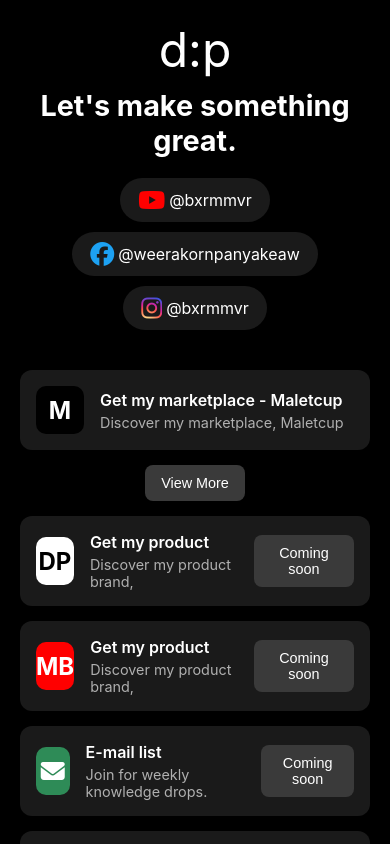
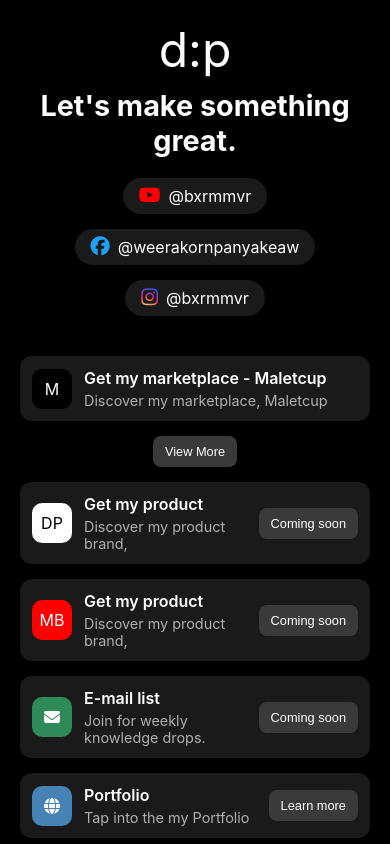
Before and after one commit to bxrmmvr/weerakornpanyakeaw, a plain HTML site: page index.html in a window 390 px wide. Shown: the top 844 px of the page. Drawn offline with Linux system fonts and the light colour scheme.

Commit message:
Update style.css

```diff
--- a/style.css
+++ b/style.css
@@ -22,79 +22,36 @@ body {
 }
 
 /* Header Section */
-.profile-header {
-    margin-bottom: 20px;
-}
+.profile-header { margin-bottom: 20px; }
+.profile-header .logo { font-size: 3rem; color: #fff; margin-bottom: 10px; display: block; }
+.profile-header h1 { font-size: 2.5rem; font-weight: 700; margin: 0; line-height: 1.2; }
 
-.profile-header .logo {
-    font-size: 3rem;
-    color: #fff;
-    margin-bottom: 10px;
-    display: block;
-}
-
-.profile-header h1 {
-    font-size: 2.5rem;
-    font-weight: 700;
-    margin: 0;
-    line-height: 1.2;
-}
-
-/* Social Links Section */
-.social-links {
-    display: flex;
-    justify-content: center;
-    gap: 15px;
-    margin-top: 20px;
-}
-
+/* Social Links */
+.social-links { display: flex; justify-content: center; gap: 15px; margin-top: 20px; flex-wrap: wrap; }
 .social-icon {
     background-color: #1a1a1a;
     color: #fff;
-    padding: 8px 8px;
+    padding: 8px 16px;
     border-radius: 30px;
     text-decoration: none;
     font-size: 1rem;
-    transition: background-color 0.3s ease;
+    transition: 0.3s;
     display: flex;
     align-items: center;
 }
+.social-icon:hover { background-color: #333; }
+.social-icon i { margin-right: 8px; font-size: 1.2rem; }
 
-.social-icon:hover {
-    background-color: #333;
-}
-
-.social-icon i {
-    margin-right: 4px;
-}
-
-/* Specific Icon Colors */
-.social-icon.social-icon-youtube i {
-    color: #ff0000;
-    font-size: 1.5rem;
-}
-
-.social-icon.social-icon-facebook i {
-    color: #1da1f2;
-    font-size: 1.5rem;
-}
-
+.social-icon.social-icon-youtube i { color: #ff0000; }
+.social-icon.social-icon-facebook i { color: #1da1f2; }
 .social-icon.social-icon-instagram i {
     background: radial-gradient(circle at 30% 107%, #fdf497 0%, #fdf497 5%, #fd5949 45%, #d6249f 60%, #285AEB 90%);
     -webkit-background-clip: text;
     -webkit-text-fill-color: transparent;
-    background-clip: text;
-    color: transparent;
-    font-size: 1.5rem;
 }
 
-/* Card Section */
-.card-list {
-    width: 100%;
-    display: flex;
-    flex-direction: column;
-    gap: 15px;
-}
+/* Card Section - แก้ไขเพื่อไม่ให้ปุ่มตกหล่น */
+.card-list { width: 100%; display: flex; flex-direction: column; gap: 15px; }
 
 .card {
     background-color: #1a1a1a;
@@ -102,23 +59,23 @@ body {
     padding: 16px;
     display: flex;
     align-items: center;
-    justify-content: space-between;
+    justify-content: space-between; /* แยกข้อความกับปุ่มออกจากกัน */
     text-decoration: none;
     color: #fff;
-    transition: background-color 0.3s ease;
+    transition: 0.3s;
+    gap: 15px; /* เพิ่มระยะห่างระหว่าง content กับปุ่ม */
 }
-
-.card:hover {
-    background-color: #2c2c2c;
-}
+.card:hover { background-color: #2c2c2c; }
 
 .card-content {
     display: flex;
     align-items: center;
-    flex-grow: 1;
+    flex-grow: 1; /* ให้เนื้อหายืดพื้นที่ที่เหลือ */
     text-align: left;
+    min-width: 0; /* ป้องกันเนื้อหาดันจนปุ่มหลุด */
 }
 
+/* รูปภาพใน Card */
 .card-icon {
     width: 48px;
     height: 48px;
@@ -127,117 +84,47 @@ body {
     display: flex;
     justify-content: center;
     align-items: center;
-    color: white;
-    font-size: 24px;
+    overflow: hidden; /* กันรูปล้นขอบ */
+    flex-shrink: 0; /* กันรูปโดนบีบ */
 }
 
-.card-icon-product1 {
-    background-color: #000;
-    color: #fff;
-    font-weight: bold;
+.card-icon img {
+    width: 100%;
+    height: 100%;
+    object-fit: cover; /* จัดรูปให้พอดีกรอบไม่เบี้ยว */
 }
 
-.card-icon-product2 {
-    background-color: #fff;
-    color: #000;
-    font-weight: bold;
-}
+.card-icon-product1 { background-color: #000; }
+.card-icon-product2 { background-color: #fff; color: #000; }
+.card-icon-product3 { background-color: #ff0000; }
+.card-icon-email { background-color: #2e8b57; }
+.card-icon-portfolio { background-color: #4682b4; }
 
-.card-icon-product3 {
-    background-color: #ff0000;
-    font-weight: bold;
-}
+.card-text { min-width: 0; } /* กันข้อความยาวเกิน */
+.card-text h3 { font-size: 1rem; font-weight: 600; margin: 0; white-space: nowrap; overflow: hidden; text-overflow: ellipsis; }
+.card-text p { font-size: 0.9rem; color: #b0b0b0; margin: 4px 0 0; }
 
-.card-icon-email {
-background-color: #2e8b57;
-}
-
-.card-icon-portfolio {
-background-color: #4682b4;
-}
-
-.card-text h3 {
-    font-size: 1rem;
-    font-weight: 600;
-    margin: 0;
-}
-
-.card-text p {
-    font-size: 0.9rem;
-    color: #b0b0b0;
-    margin: 4px 0 0;
-}
-
+/* ปรับแต่งปุ่มให้คงที่ */
 .card-button {
     background-color: #3a3a3a;
     color: #fff;
     border: none;
     padding: 10px 16px;
     border-radius: 8px;
-    font-size: 0.9rem;
+    font-size: 0.85rem;
     font-weight: 500;
-    cursor: pointer;
-    text-decoration: none;
-    transition: background-color 0.3s ease;
+    white-space: nowrap; /* ห้ามข้อความในปุ่มขึ้นบรรทัดใหม่ */
+    flex-shrink: 0; /* ห้ามบีบขนาดปุ่ม */
+    text-align: center;
 }
 
-.card-button:hover {
-    background-color: #555555;
+/* Footer */
+footer { font-size: 0.8rem; color: #666; margin-top: 20px; }
+
+/* Responsive */
+@media (max-width: 600px) {
+    .profile-header h1 { font-size: 1.8rem; }
+    .card { padding: 12px; gap: 10px; }
+    .card-icon { width: 40px; height: 40px; margin-right: 12px; }
+    .card-button { padding: 8px 12px; font-size: 0.8rem; }
 }
-
-/* Footer Section */
-footer {
-    font-size: 0.8rem;
-    color: #666;
-    margin-top: 20px;
-
-}
-
-@media (max-width: 600px) {
-    /* ปรับขนาดฟอนต์ของหัวข้อหลัก */
-    .profile-header h1 {
-        font-size: 1.8rem;
-    }
-
-    /* Social Links Section */
-    .social-links {
-        display: flex;
-        flex-wrap: wrap;
-        justify-content: center;
-        gap: 10px;
-        margin-top: 20px;
-    }
-
-    .social-icon {
-        padding: 10px 18px; /* ปรับขนาด padding เพื่อลดความกว้างของปุ่ม */
-        font-size: 1rem;
-        display: inline-flex;
-    }
-
-    /* Card Section */
-    .card {
-        padding: 16px;
-        display: flex;
-        flex-direction: row;
-        align-items: center;
-        justify-content: space-between;
-        gap: 15px;
-    }
-
-    .card-content {
-        flex-grow: 1;
-        display: flex;
-        flex-direction: row;
-        align-items: center;
-        text-align: left;
-    }
-
-    .card-icon {
-        margin-right: 16px;
-    }
-
-    .card-button {
-        padding: 10px 16px;
-        font-size: 0.9rem;
-    }
-}
```
